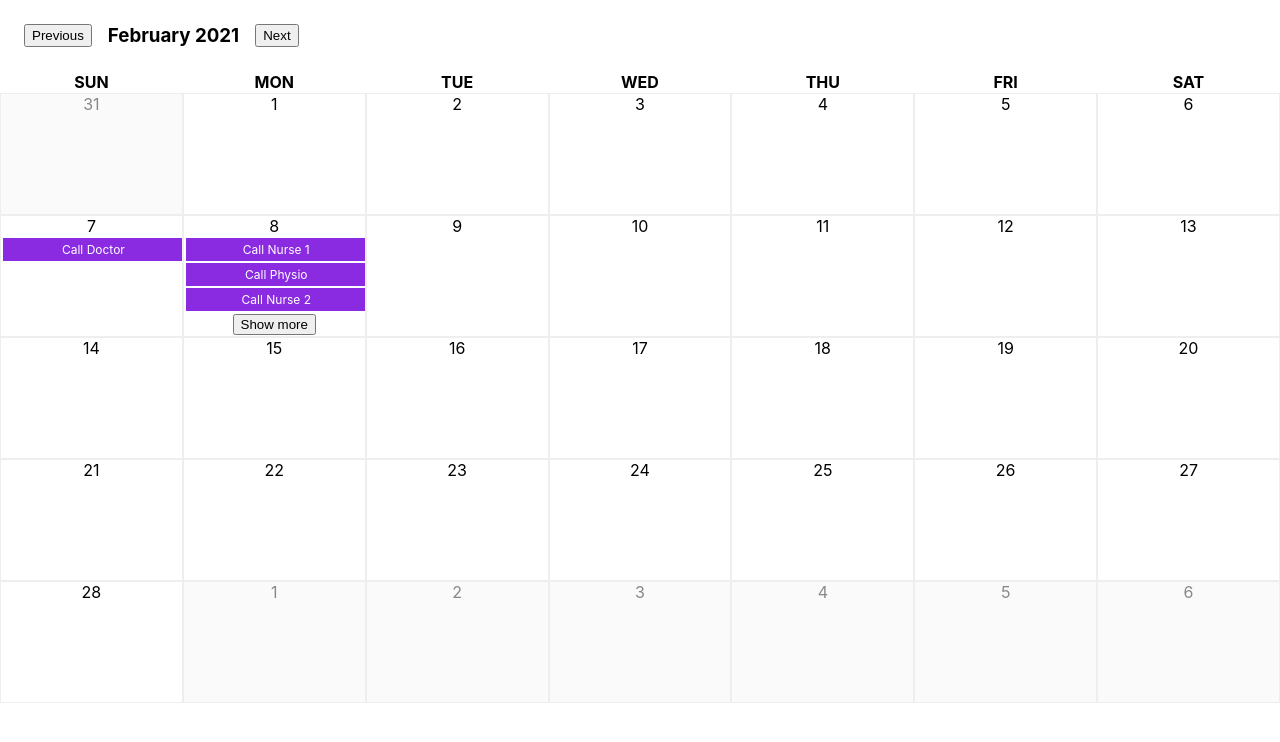
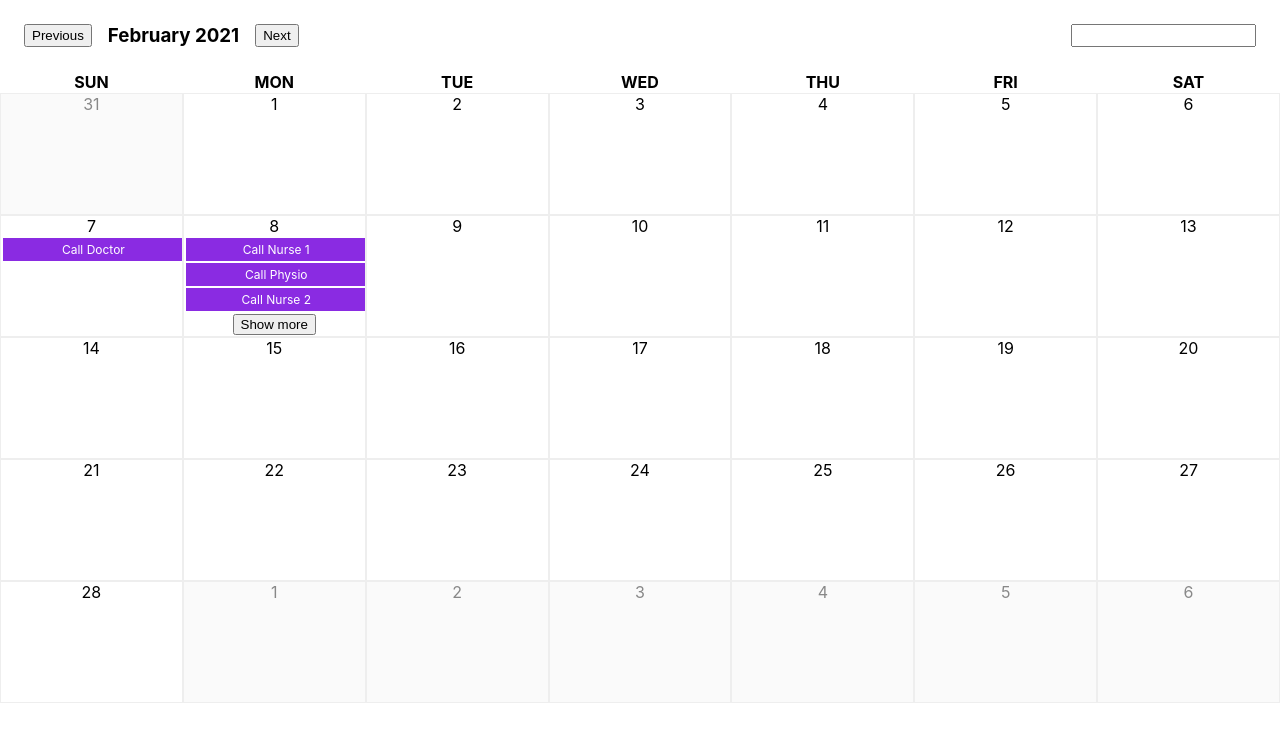
Before and after one commit to faizsameerahmed96/calendar-component, a React (Create React App) app: page / in a window 1280 px wide. Shown: the top 742 px of the page. Built offline with nearby package versions, Linux system fonts and the light colour scheme.

Commit message:
Add simple search

```diff
--- a/src/App.js
+++ b/src/App.js
@@ -1,12 +1,10 @@
+import React from 'react'
 import './App.css';
 import Calendar from './components/Calendar'
 
+
 function App() {
-  return (
-    <div className="App">
-      <Calendar onDateClicked={({ date, month, year }) => { console.log(`${date} ${month} ${year}`) }}
-        onCalendarDateChanged={data => console.log(data)}
-        events={[
+  const [store, setStore] = React.useState([
     {
       id: '1',
       title: 'Call Doctor',
@@ -63,7 +61,13 @@ function App() {
       endTime: '16:00',
       date: '08-02-2021'
     },
-        ]}
+  ])
+
+  return (
+    <div className="App">
+      <Calendar onDateClicked={({ date, month, year }) => { console.log(`${date} ${month} ${year}`) }}
+        onCalendarDateChanged={data => console.log(data)}
+        events={store}
       />
     </div>
   );
--- a/src/components/Calendar/components/CalendarControls/index.jsx
+++ b/src/components/Calendar/components/CalendarControls/index.jsx
@@ -4,7 +4,7 @@ import moment from 'moment'
 import { CalendarContext } from 'components/Calendar/calendarContext'
 
 export default ({ }) => {
-    const { monthYear, changeMonth } = React.useContext(CalendarContext)
+    const { monthYear, changeMonth, setSearchTerm } = React.useContext(CalendarContext)
     let { month, year } = monthYear
 
     let currentDate = moment().set('month', month).set('year', year)
@@ -14,6 +14,8 @@ export default ({ }) => {
             <button onClick={() => changeMonth(-1)}>Previous</button>
             <h3 style={{ margin: '0px 16px' }}>{currentDate.format('MMMM YYYY')}</h3>
             <button onClick={() => changeMonth(1)}>Next</button>
+            <div style={{ flex: 1 }} />
+            <input onChange={e => setSearchTerm(e.target.value)} />
         </div>
     )
 }
--- a/src/components/Calendar/components/CalendarTable/components/TableCell/index.jsx
+++ b/src/components/Calendar/components/CalendarTable/components/TableCell/index.jsx
@@ -3,7 +3,7 @@ import React from 'react'
 import { CalendarContext } from 'components/Calendar/calendarContext'
 
 export default ({ date, month, year, isDisabled = false }) => {
-    const { onDateClicked, eventMap } = React.useContext(CalendarContext)
+    const { onDateClicked, eventMap, searchTerm } = React.useContext(CalendarContext)
     const [showMore, setShowMore] = React.useState(false)
 
     let style = {
@@ -13,6 +13,17 @@ export default ({ date, month, year, isDisabled = false }) => {
     }
 
     let events = eventMap[`${date}-${month}-${year}`] || []
+
+    if (searchTerm.length > 0) {
+        let filteredEvents = []
+
+        for (let event of events) {
+            if (event.title.search(searchTerm) != -1) filteredEvents.push(event)
+        }
+
+        events = filteredEvents
+    }
+
     let eventsLength = events.length
 
     if (!showMore && eventsLength > 3) {
--- a/src/components/Calendar/index.jsx
+++ b/src/components/Calendar/index.jsx
@@ -9,6 +9,7 @@ export default ({ onDateClicked, events = [], onCalendarDateChanged }) => {
     let today = moment()
     const [monthYear, setMonthYear] = React.useState({ month: today.month(), year: moment().year() })
     const [eventMap, setEventMap] = React.useState({})
+    const [searchTerm, setSearchTerm] = React.useState('')
 
     React.useEffect(() => {
         let map = {}
@@ -34,7 +35,7 @@ export default ({ onDateClicked, events = [], onCalendarDateChanged }) => {
     }
 
     return (
-        <CalendarContext.Provider value={{ monthYear, eventMap, setMonthYear, changeMonth, onDateClicked }}>
+        <CalendarContext.Provider value={{ monthYear, eventMap, searchTerm, setMonthYear, changeMonth, onDateClicked, setSearchTerm }}>
             <CalendarControls />
             <CalendarTable />
         </CalendarContext.Provider>
```
Lines whose indentation alone changed are shown as unchanged.
